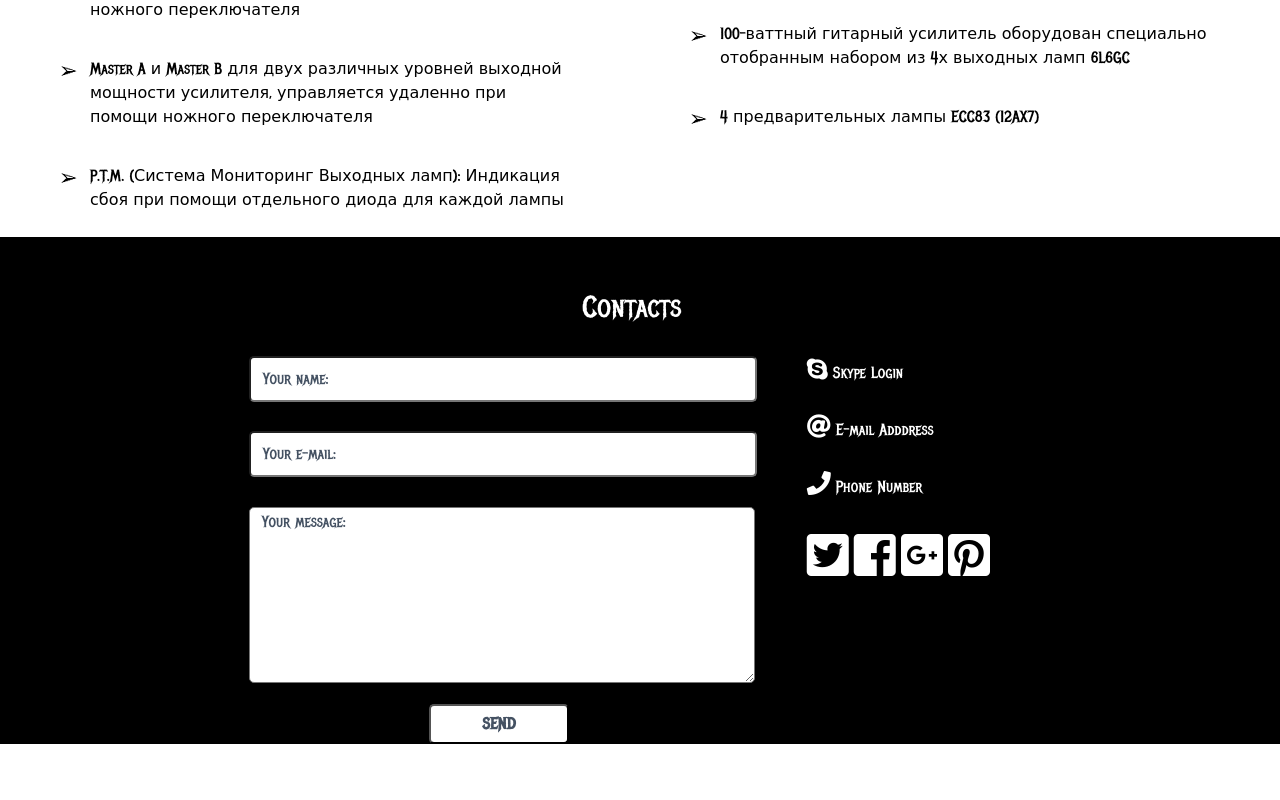
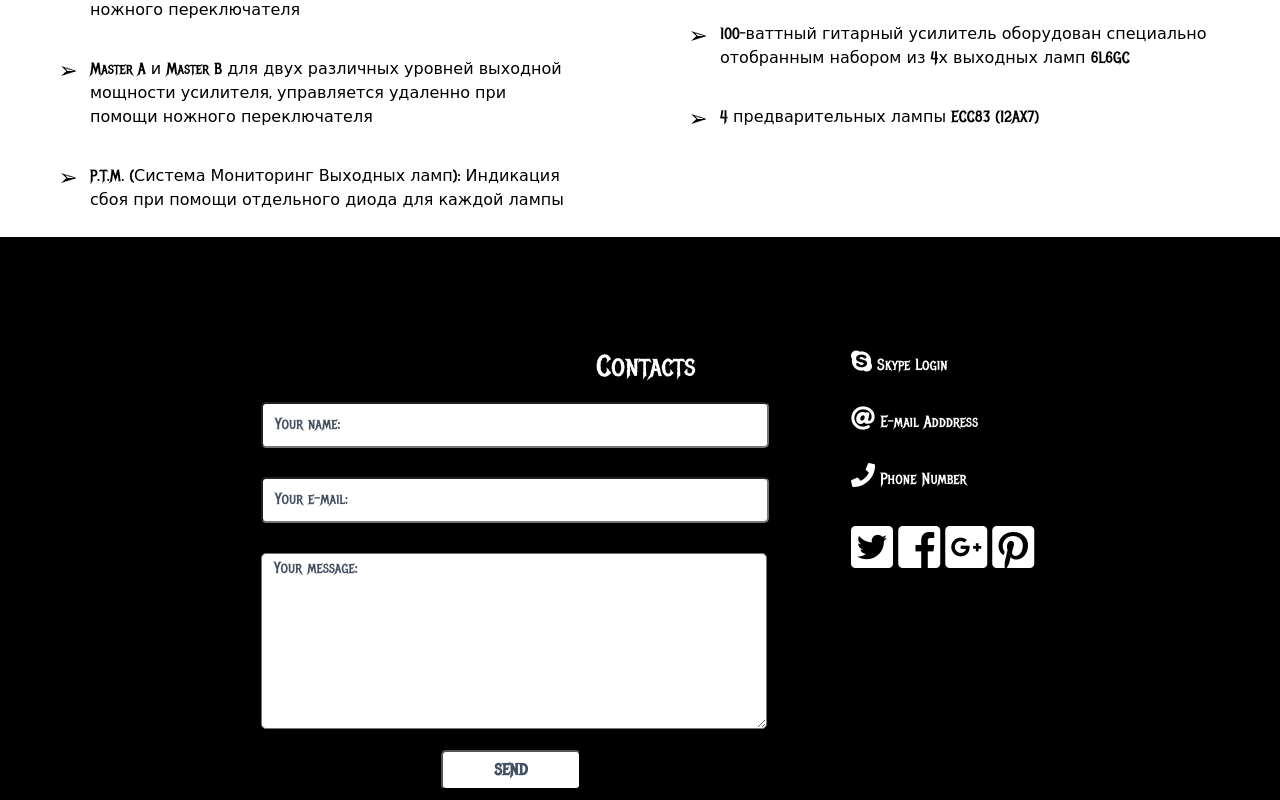
Before and after one commit to chaoswork612/workspace_kmorozov, a plain HTML site: page docs/index.html in a window 1280 px wide. Shown: the part 1150-1950 px from the top of the page. Before the commit the page ends 1894 px from the top, so only its background shows below. Drawn offline with Linux system fonts and the light colour scheme.

Commit message:
Replaced Youtube to mov file + replaced couple of divs to fieldset

```diff
--- a/docs/css/style.css
+++ b/docs/css/style.css
@@ -76,6 +76,13 @@ main {
     overflow: hidden;
 }
 
+.about video {
+    float: right;
+    margin-top: 50px;
+    margin-right: 50px;
+    overflow: hidden;
+}
+
 .about p {
     width: 649px;
     float: left;
@@ -136,12 +143,12 @@ detailed-features {
 .contact-info {
     width: 1280px;
     background-color: black;
-    margin-top: 50px;
     clear: both;
 }
 
 .contacts {
     float: left;
+    height:22px;
     color: #ffffff;
     font-size: 30px;
     font-weight: 400;
@@ -153,7 +160,8 @@ detailed-features {
 
 .feedback-form {
     display: inline-grid;
-    margin-top: 30px;
+    margin-top: 53px;
+    border: 0 none;
 }
 
 .feedback-form #name {
@@ -163,6 +171,7 @@ detailed-features {
     text-indent: 10px;
     width: 500px;
     height: 40px;
+    margin-top: 31px;
     margin-left: 249px;
 }
 
@@ -214,8 +223,9 @@ detailed-features {
 
 .vcard {
     float: right;
-    margin-top: 31px;
+    margin-top: 106px;
     margin-right: 290px;
+    border: 0 none;
 }
 
 .email,
@@ -245,5 +255,7 @@ detailed-features {
 }
 
 .share {
+    position: absolute;
     float: right;
     margin-top: 32px;
+}
--- a/docs/index.html
+++ b/docs/index.html
@@ -19,7 +19,10 @@
         <section>
             <article class="about">
                 <h3>О гитарном усилителе ENGL Fireball 100 E635</h3>
-                <iframe width="430" height="245" src="https://www.youtube.com/embed/9WoAh4IpkX4" frameborder="0" allow="accelerometer; autoplay; encrypted-media; gyroscope; picture-in-picture" allowfullscreen></iframe>
+                <!--<iframe width="430" height="245" src="https://www.youtube.com/embed/9WoAh4IpkX4" frameborder="0" allow="accelerometer; autoplay; encrypted-media; gyroscope; picture-in-picture" allowfullscreen></iframe>-->
+                <video controls autoplay width="430" height="245">
+                    <source src="img/screen_record.mov" type='video/mp4; codecs="avc1.42E01E, mp4a.40.2"'>
+                </video>
                 <p>С усилителем <b>ENGL Fireball 100 E635</b> вы получите более &quot;тёмный&quot;, сфокусированный на низких средних частотах тон.
                     <br> Дополнительная регулировка усиления средних частот &quot;Mid Boost&quot; (которая может контроллироваться при помощи ножного переключателя) плюс переключатель низких частот &quot;Bottom&quot; добавят больше "огня" вашему звуку.
                     <br> Добавьте к нему ножной переключатель &quot;Engl Z-4&quot; и кабинет &quot;Engl E412 VS-BK Pro&quot; для полного разрушения</p>
@@ -52,13 +55,13 @@
     </main>
     <footer>
         <div class="contact-info">
-            <h3 class="contacts">Contacts</h3>
-            <div class="feedback-form">
+            <fieldset class="feedback-form">
+                <legend class="contacts">Contacts</legend>
                 <input type="text" id="name" required placeholder="Your name:">
                 <input type="text" id="email" required placeholder="Your e-mail:">>
                 <textarea name="message" id="message" cols="30" rows="10" placeholder="Your message:"></textarea>
-                <input type="submit" id="send" value="SEND"> </div>
-            <div class="vcard">
+                <input type="submit" id="send" value="SEND"> </fieldset>
+            <fieldset class="vcard">
                 <div class="skype"> <i class="fab fa-skype" style="font-size:24px;background:black;color:white;"></i>
                     <p>Skype Login</p>
                 </div>
@@ -74,7 +77,7 @@
                     <a href="https://plus.google.com/share?url=https%3A%2F%2Fenglamps.de%2Fportfolio%2Ffireball-100-e635%2F%3Futm_source%3Dsharegp" title="SHARE ON GPLUS"><i class="fab fa-google-plus-square" style="font-size:48px;background:black;color:white;"></i></a>
                     <a href="http://pinterest.com/pin/create/button?description=Check+out+-+Fireball+100+E635&amp;url=https%3A%2F%2Fenglamps.de%2Fportfolio%2Ffireball-100-e635%2F&amp;media=https://englamps.de/wordpress/wp-content/uploads/e_635_front_black_bg.jpg&amp;utm_source%3Dsharepi" title="SHARE ON PINTEREST"><i class="fab fa-pinterest-square" style="font-size:48px;background:black;color:white;"></i></a>
                 </div>
-            </div>
+            </fieldset>
         </div>
     </footer>
 </body>
```
Also changed, not shown: 1 other file.
